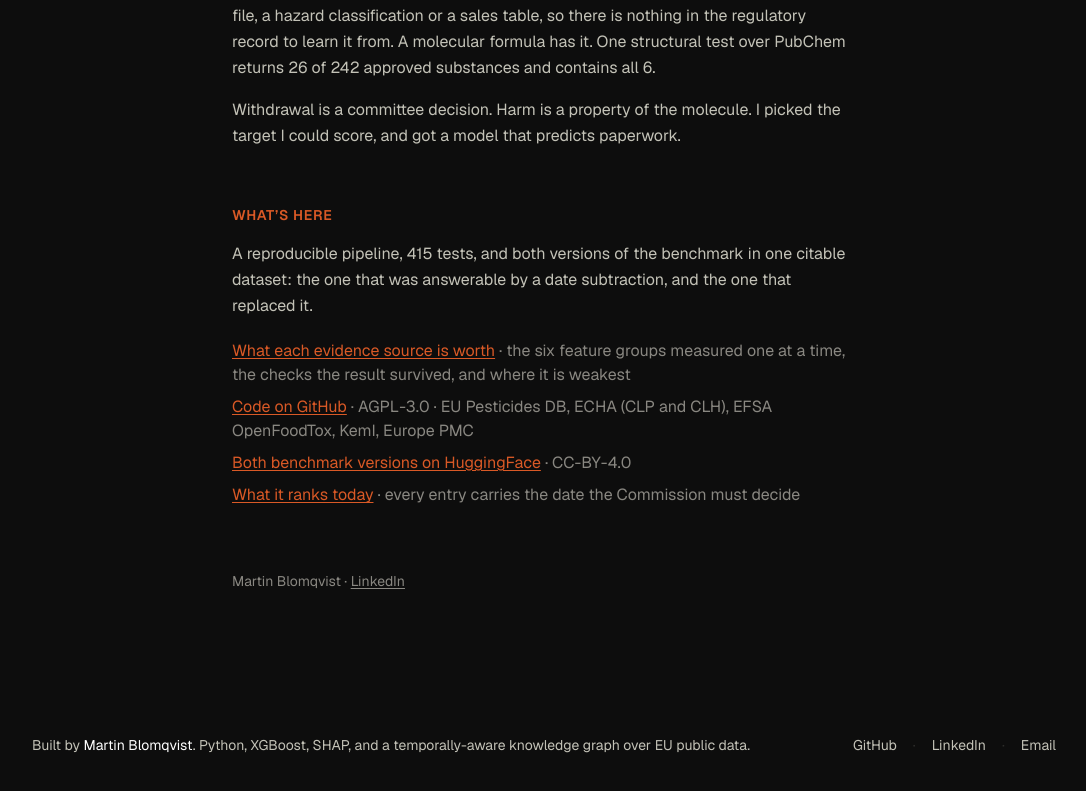
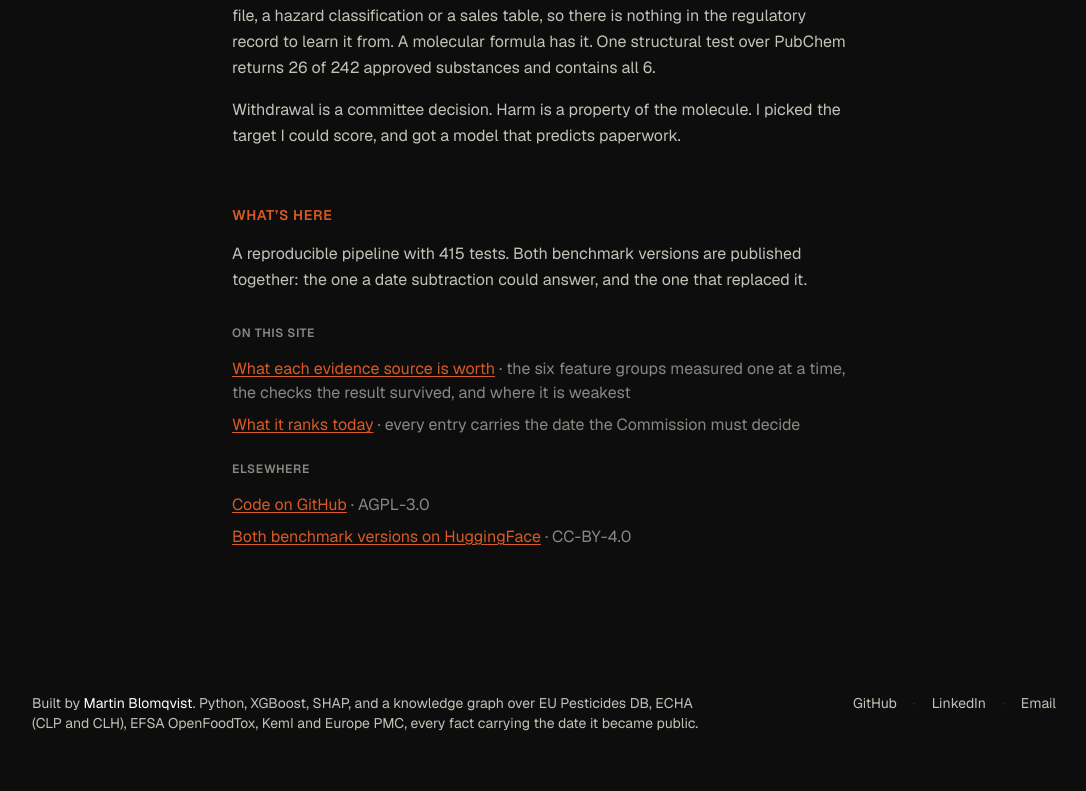
Before and after one commit to MartinBlomqvistDev/hazium, a Next.js app in the folder web/: page / in a window 1280 px wide. Shown: the part 2590-3381 px from the top of the page, without its empty margins (96-1182 px from the left). Built offline with nearby package versions, Linux system fonts and the light colour scheme.

Commit message:
docs: closing links split by destination, sources in the footer

```diff
--- a/web/app/page.tsx
+++ b/web/app/page.tsx
@@ -171,16 +171,19 @@ export default function Home() {
 
           <Section title="What&rsquo;s here">
             <P>
-              A reproducible pipeline, {facts.tests} tests, and both versions of the
-              benchmark in one citable dataset: the one that was answerable by a date
-              subtraction, and the one that replaced it.
+              A reproducible pipeline with {facts.tests} tests. Both benchmark versions are
+              published together: the one a date subtraction could answer, and the one that
+              replaced it.
             </P>
-            <ul className="mt-5 space-y-2 text-text-secondary">
-              {/* First, because it is the only route to the modelling detail.
-                  Without it /method was reachable only through the nav on
-                  /watchlist, two hops from the front door, so the page carrying
-                  the feature contributions and the calibration finding was
-                  effectively orphaned. */}
+
+            {/* Split, because one undifferentiated list was making the reader sort
+                pages from downloads. The middot also had to stop doing three jobs
+                in one line: it introduced a licence, a source list and a
+                description, all with the same character. */}
+            <h3 className="mt-8 text-xs font-semibold uppercase tracking-wider text-text-muted">
+              On this site
+            </h3>
+            <ul className="mt-3 space-y-2 text-text-secondary">
               <li>
                 <Link href="/method" className="text-accent underline underline-offset-2">
                   What each evidence source is worth
@@ -191,15 +194,27 @@ export default function Home() {
                 </span>
               </li>
               <li>
+                <Link href="/watchlist" className="text-accent underline underline-offset-2">
+                  What it ranks today
+                </Link>{" "}
+                <span className="text-text-muted">
+                  &middot; every entry carries the date the Commission must decide
+                </span>
+              </li>
+            </ul>
+
+            <h3 className="mt-6 text-xs font-semibold uppercase tracking-wider text-text-muted">
+              Elsewhere
+            </h3>
+            <ul className="mt-3 space-y-2 text-text-secondary">
+              <li>
                 <a
                   href="https://github.com/MartinBlomqvistDev/hazium"
                   className="text-accent underline underline-offset-2"
                 >
                   Code on GitHub
                 </a>{" "}
-                <span className="text-text-muted">
-                  &middot; AGPL-3.0 &middot; {facts.model_sources.join(", ")}
-                </span>
+                <span className="text-text-muted">&middot; AGPL-3.0</span>
               </li>
               <li>
                 <a
@@ -210,26 +225,8 @@ export default function Home() {
                 </a>{" "}
                 <span className="text-text-muted">&middot; CC-BY-4.0</span>
               </li>
-              <li>
-                <Link href="/watchlist" className="text-accent underline underline-offset-2">
-                  What it ranks today
-                </Link>{" "}
-                <span className="text-text-muted">
-                  &middot; every entry carries the date the Commission must decide
-                </span>
-              </li>
             </ul>
           </Section>
-
-          <p className="mt-16 text-sm text-text-muted">
-            Martin Blomqvist &middot;{" "}
-            <a
-              href="https://www.linkedin.com/in/martin-blomqvist"
-              className="underline underline-offset-2 hover:text-text-secondary"
-            >
-              LinkedIn
-            </a>
-          </p>
         </article>
       </main>
       <Footer />
--- a/web/components/Footer.tsx
+++ b/web/components/Footer.tsx
@@ -1,11 +1,25 @@
+import buildFactsData from "@/data/build.json";
+import type { BuildFacts } from "@/lib/types";
+
+const facts = buildFactsData as BuildFacts;
+
+/**
+ * The five sources live here rather than in the landing page's link list, where
+ * they hung off the "Code on GitHub" row. They are a fact about the project,
+ * not about the repository, so nobody wondering what data this is built on
+ * would have looked for them under a link to the code.
+ */
 export default function Footer() {
+  const sources = facts.model_sources;
+  const named = `${sources.slice(0, -1).join(", ")} and ${sources[sources.length - 1]}`;
+
   return (
     <footer className="px-6 py-12">
-      <div className="mx-auto flex max-w-5xl flex-col gap-6 sm:flex-row sm:items-center sm:justify-between">
-        <div className="text-sm text-text-secondary">
-          Built by <span className="text-text-primary">Martin Blomqvist</span>.
-          Python, XGBoost, SHAP, and a temporally-aware knowledge graph over EU
-          public data.
+      <div className="mx-auto flex max-w-5xl flex-col gap-6 sm:flex-row sm:items-start sm:justify-between">
+        <div className="max-w-2xl text-sm text-text-secondary">
+          Built by <span className="text-text-primary">Martin Blomqvist</span>. Python,
+          XGBoost, SHAP, and a knowledge graph over {named}, every fact carrying the date
+          it became public.
         </div>
         <div className="flex flex-wrap items-center gap-4 text-sm text-text-secondary">
           <a
```
